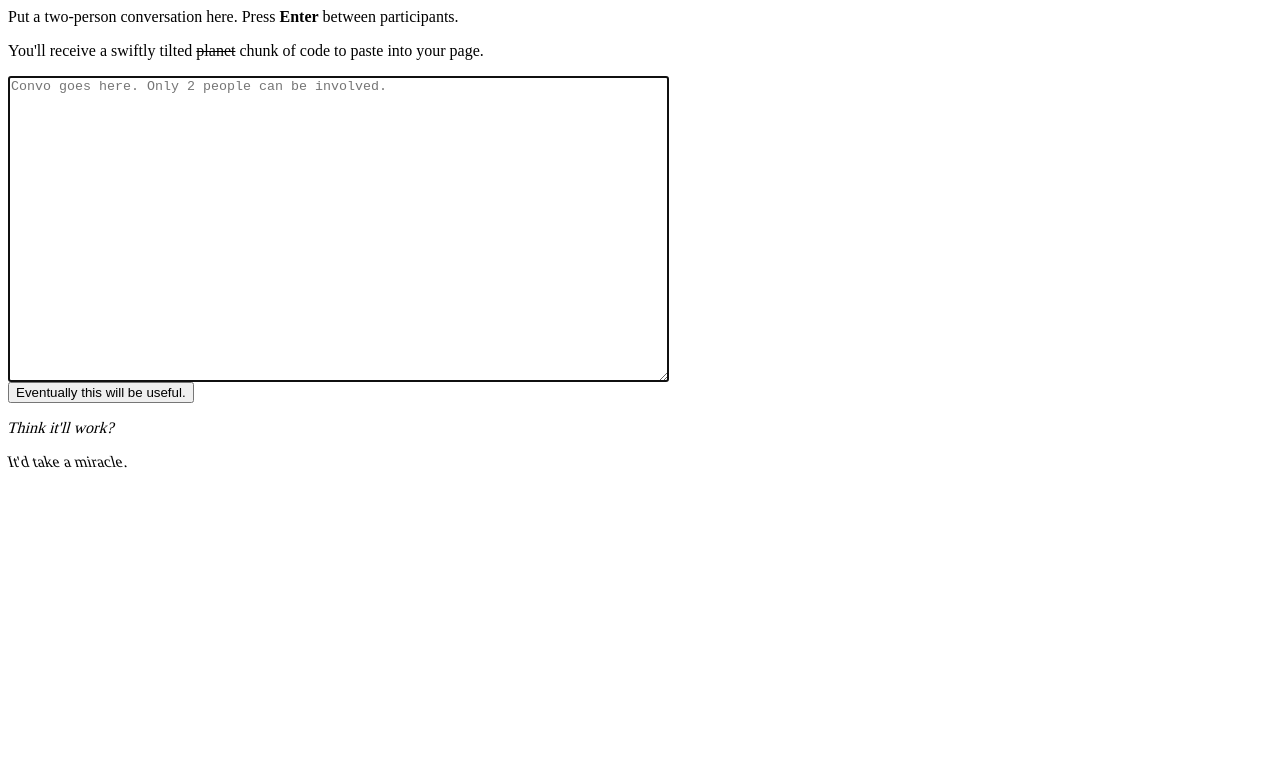
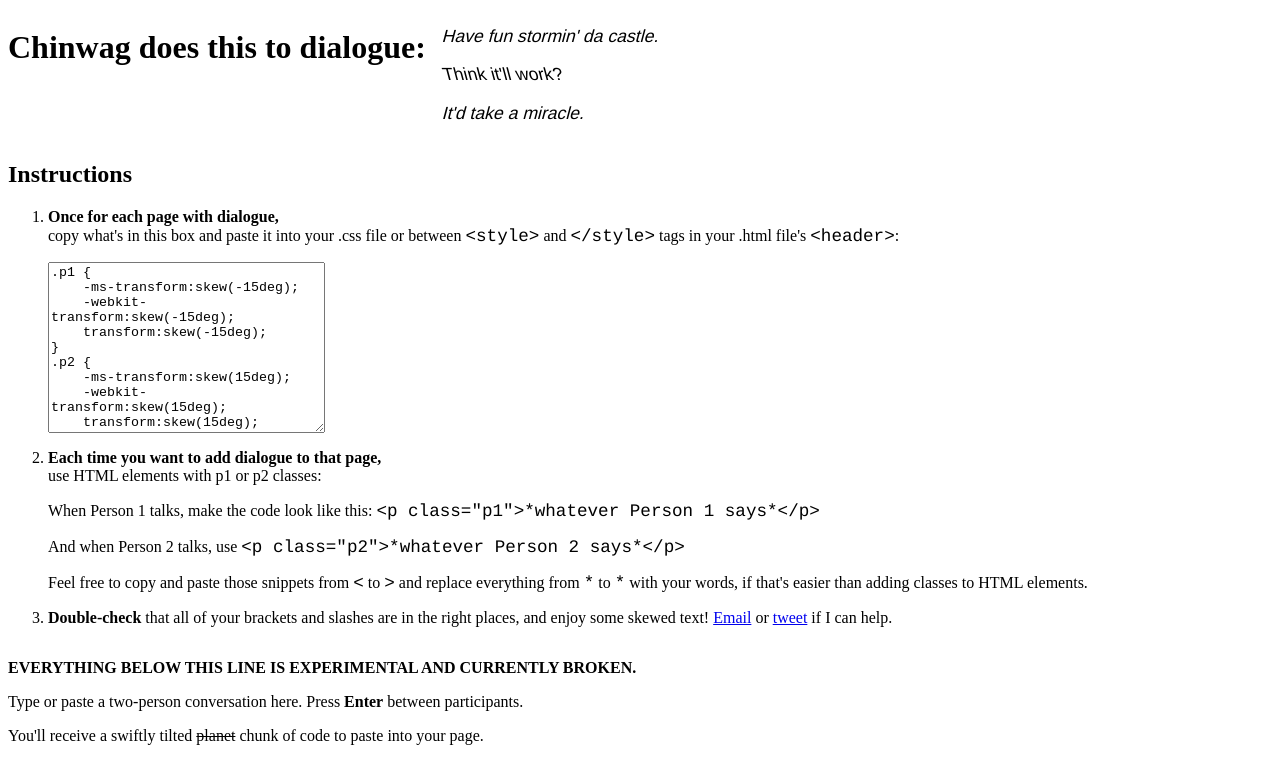
Before and after one commit to origamike/chinwag, a plain HTML site: page index.html in a window 1280 px wide. Shown: the top 758 px of the page. Drawn offline with Linux system fonts and the light colour scheme.

Commit message:
changing name from convoskew to chinwag

```diff
--- a/convoskew.css
+++ b/chinwag.css
@@ -12,3 +12,18 @@
     /* Safari and Chrome */
     transform:skew(15deg);
 }
+#example {
+	display:inline-block;
+	font-family:Helvetica;
+	font-size:1.1em;
+	float:left;
+	padding-left:1em;
+}
+#instructions,h1,#result,#lab,footer {
+clear:both;
+float:left;
+}
+.code {
+	font-family:Courier;
+	font-size:1.1em;
+}
--- /dev/null
+++ b/chinwag.js
@@ -0,0 +1,3 @@
+function skewConvo() {
+document.getElementById('result').innerHTML="<textarea placeholder='Your code may eventually go here.'></textarea>";
+}
--- a/convoskew.js
+++ /dev/null
@@ -1,4 +0,0 @@
-function skewConvo() {
-document.getElementById('result').innerHTML="<textarea placeholder='Your code will eventually go here.'></textarea>";
-document.getElementById('submitbutton').innerHTML="Further clicking will not help.";
-}
--- a/index.html
+++ b/index.html
@@ -1,20 +1,55 @@
 <DOCTYPE !html>
 <html>
 <head>
-<title>convoskew</title>
-<link rel="stylesheet" href="convoskew.css">
-<script src="convoskew.js"></script>
+<title>Chinwag</title>
+<link rel="stylesheet" href="chinwag.css">
+<script src="chinwag.js"></script>
 </head>
 <body>
-<p>Put a two-person conversation here. Press <strong>Enter</strong> between participants.</p>
+<h1>Chinwag does this to dialogue:</h1>
+<div id="example">
+<p class="p1">Have fun stormin' da castle.</p>
+<p class="p2">Think it'll work?</p>
+<p class="p1">It'd take a miracle.</p>
+</div>
+<div id="instructions">
+<h2>Instructions</h2>
+<ol>
+<li><p><strong>Once for each page with dialogue,</strong><br>
+copy what's in this box and paste it into your .css file or between <span class="code">&lt;style&gt;</span> and <span class="code">&lt;/style&gt;</span> tags in your .html file's <span class="code">&lt;header&gt;</span>:</p>
+<textarea rows=11 cols=32 readonly="true">
+.p1 {
+    -ms-transform:skew(-15deg);
+    -webkit-transform:skew(-15deg);
+    transform:skew(-15deg);
+}
+.p2 {
+    -ms-transform:skew(15deg);
+    -webkit-transform:skew(15deg);
+    transform:skew(15deg);
+}
+</textarea></li>
+<li><p><strong>Each time you want to add dialogue to that page,</strong><br>
+use HTML elements with p1 or p2 classes:</p>
+<p>When Person 1 talks, make the code look like this: <span class="code">&lt;p class="p1"&gt;*whatever Person 1 says*&lt;/p&gt;</span></p>
+<p>And when Person 2 talks, use <span class="code">&lt;p class="p2"&gt;*whatever Person 2 says*&lt;/p&gt;</span></p>
+<p>Feel free to copy and paste those snippets from <span class="code">&lt;</span> to <span class="code">&gt;</span> and replace everything from <span class="code">*</span> to <span class="code">*</span> with your words, if that's easier than adding classes to HTML elements.</p>
+</li>
+<li><strong>Double-check</strong> that all of your brackets and slashes are in the right places, and enjoy some skewed text! <a target="_blank" href="mailto:mike@tesserapps.com?subject=convoskew question">Email</a> or <a target="_blank" href="https://twitter.com/intent/tweet?text=@origamike convoskew question: ">tweet</a> if I can help.</li>
+</ol>
+</div>
+<br><br><br>
+<div id="lab">
+<p><strong>EVERYTHING BELOW THIS LINE IS EXPERIMENTAL AND CURRENTLY BROKEN.</strong></p>
+<p>Type or paste a two-person conversation here. Press <strong>Enter</strong> between participants.</p>
 <p>You'll receive a swiftly tilted <del>planet</del> chunk of code to paste into your page.</p>
 <textarea autofocus placeholder="Convo goes here. Only 2 people can be involved." rows=20 cols=80></textarea>
 <br>
-<button type="submit" onclick="skewConvo()">Eventually this will be useful.</button>
-<noscript><div>Sorry! At the moment, convoskew requires JavaScript to do its thing,<br>but JavaScript isn't available in your browser right now.</div></noscript>
+<button id="submitbutton" type="submit" onclick="skewConvo()">Eventually this will be useful.</button>
+<noscript><div>Sorry! At the moment, chinwag requires JavaScript to do its thing,<br>but JavaScript isn't available in your browser right now.</div></noscript>
 <div id="result">
-<p class="p1">Think it'll work?</p>
-<p class="p2">It'd take a miracle.</p>
 </div>
+</div>
+<footer>chinwag is an <a href="https://www.twitter.com/origamike">@origamike</a> learning experience inspired by <a href="https://twitter.com/omgstephlol/status/417507603695276032">@omgstephlol</a>.</footer>
 </body>
 </html>
```
Also changed, not shown: 1 other file.
